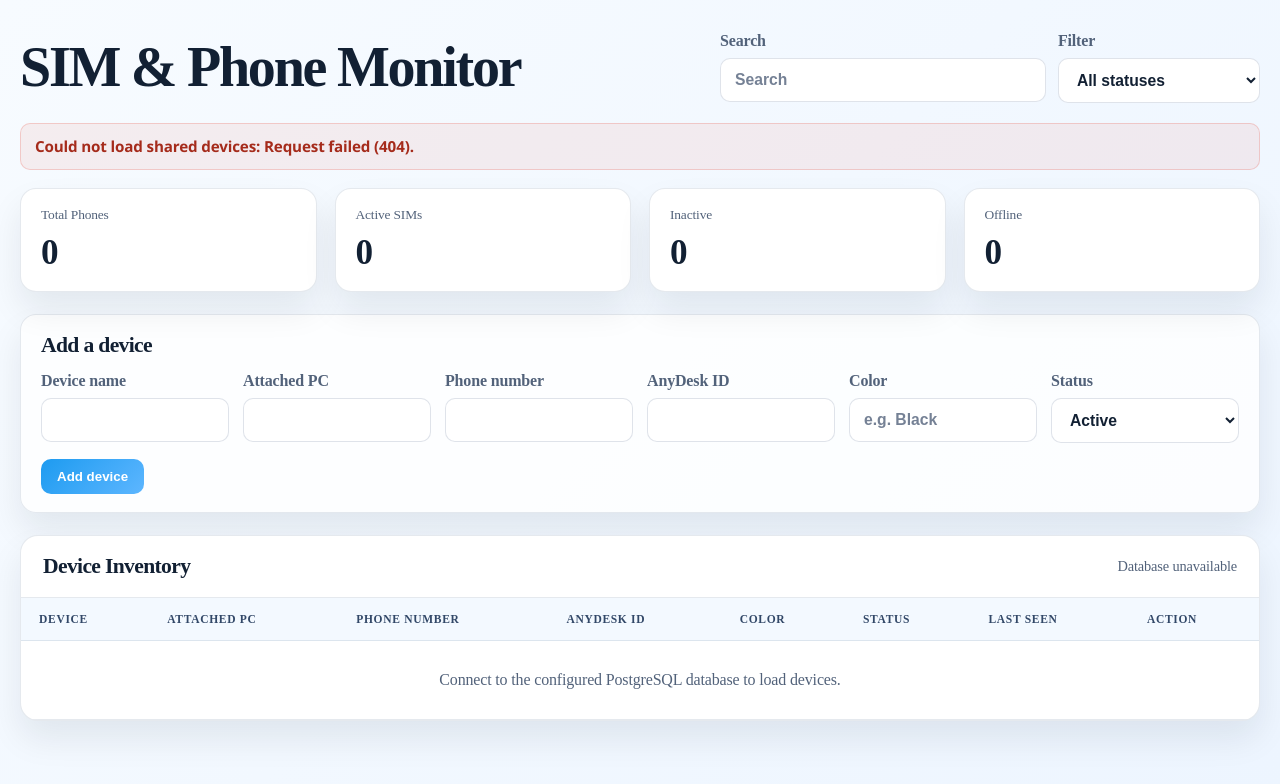
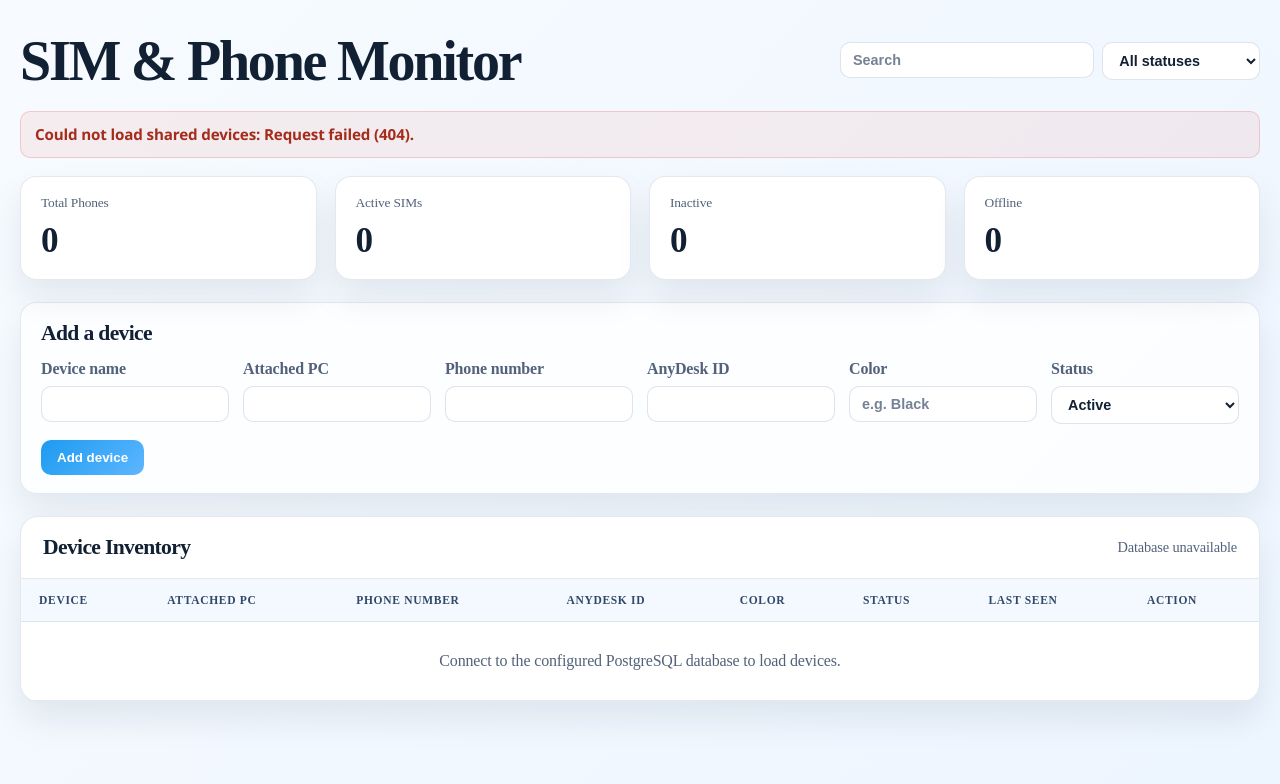
Before and after one commit to xninety7/Sim-monitoring, a website: page index.html in a window 1280 px wide. Drawn offline with Linux system fonts and the light colour scheme; no server answers.

Commit message:
Compact header search and filter controls

```diff
--- a/index.html
+++ b/index.html
@@ -14,7 +14,6 @@
         </div>
         <section class="toolbar" aria-label="Search and filter devices">
           <label class="search-field" for="searchInput">
-            <span>Search</span>
             <input
               id="searchInput"
               type="search"
@@ -24,7 +23,6 @@
           </label>
 
           <label class="filter-field" for="statusFilter">
-            <span>Filter</span>
             <select id="statusFilter" aria-label="Filter by status">
               <option value="all">All statuses</option>
               <option value="active">Active</option>
--- a/styles.css
+++ b/styles.css
@@ -196,10 +196,10 @@ h2 {
 }
 
 .toolbar {
-  flex: 0 1 540px;
+  flex: 0 1 420px;
   display: grid;
-  grid-template-columns: minmax(180px, 1fr) minmax(140px, 0.62fr);
-  gap: 12px;
+  grid-template-columns: minmax(150px, 1fr) minmax(120px, 0.62fr);
+  gap: 8px;
   margin: 0;
 }
 
@@ -231,7 +231,7 @@ h2 {
 .search-field, .filter-field {
   display: flex;
   flex-direction: column;
-  gap: 8px;
+  gap: 0;
   font-weight: 700;
   color: var(--muted);
 }
@@ -253,8 +253,8 @@ h2 {
   color: var(--text);
   border: 1px solid rgba(148, 163, 184, 0.3);
   border-radius: 10px;
-  padding: 12px 14px;
-  font-size: 0.98rem;
+  padding: 9px 12px;
+  font-size: 0.9rem;
   font-weight: 600;
 }
 
```
